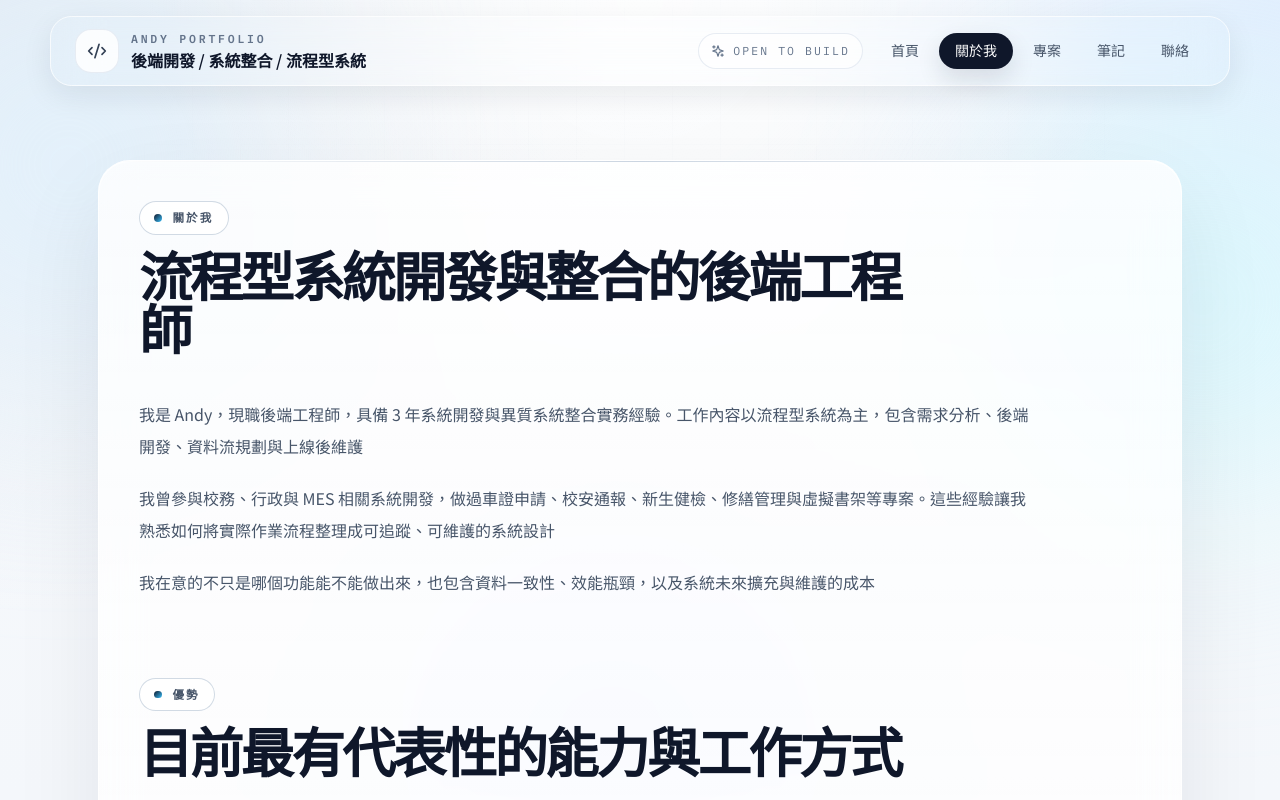
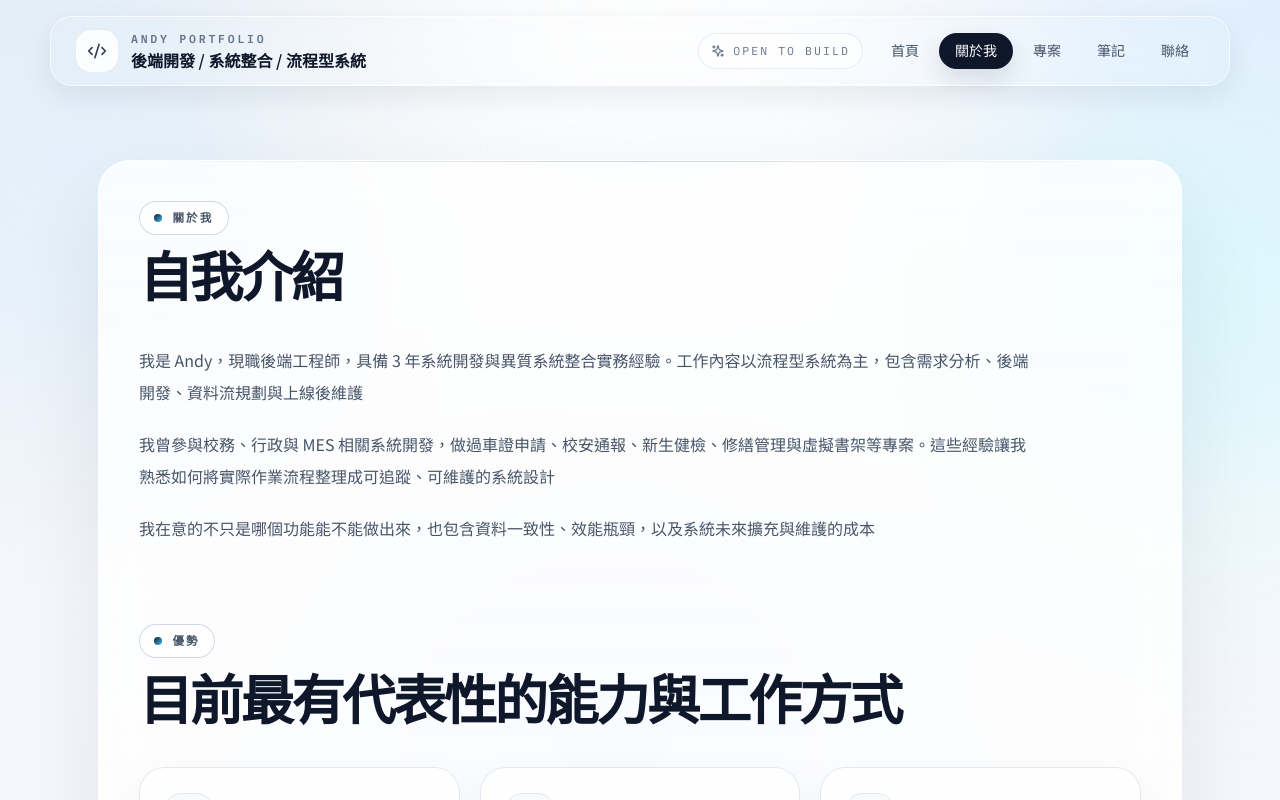
Before and after one commit to Andy61490963/kaiyo-dev-site, a React (Vite) app: page /about in a window 1280 px wide. Shown: the top 800 px of the page. Built offline with nearby package versions, Linux system fonts and the light colour scheme; the HTML template or start-up script is replaced by a standard one.

Commit message:
調整內容

```diff
--- a/src/pages/About.jsx
+++ b/src/pages/About.jsx
@@ -32,7 +32,7 @@ const skills = [
 export default function About() {
   return (
     <>
-      <SectionContainer subtitle="關於我" title="流程型系統開發與整合的後端工程師">
+      <SectionContainer subtitle="關於我" title="自我介紹">
         <div className="max-w-4xl space-y-5 text-base leading-8 text-slate-600">
           <p>
             我是 Andy，現職後端工程師，具備 3 年系統開發與異質系統整合實務經驗。工作內容以流程型系統為主，包含需求分析、後端開發、資料流規劃與上線後維護
--- a/src/pages/Projects.jsx
+++ b/src/pages/Projects.jsx
@@ -6,7 +6,7 @@ import { projects } from '../data/projects.js'
 export default function Projects() {
   return (
     <>
-      <SectionContainer subtitle="作品集" title="代表性的流程系統與開發專案">
+      <SectionContainer subtitle="作品集" title="專案列表">
         <div className="max-w-4xl space-y-4 text-base leading-8 text-slate-600">
           <p>
             這一頁整理的是我實際參與開發與落地的專案，重點不是展示功能數量，而是每個系統解決了哪些流程、資料與管理問題
```
